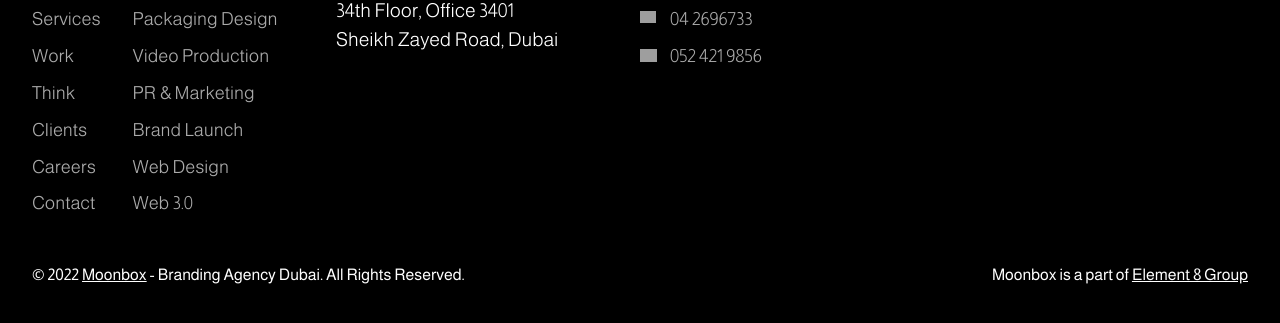
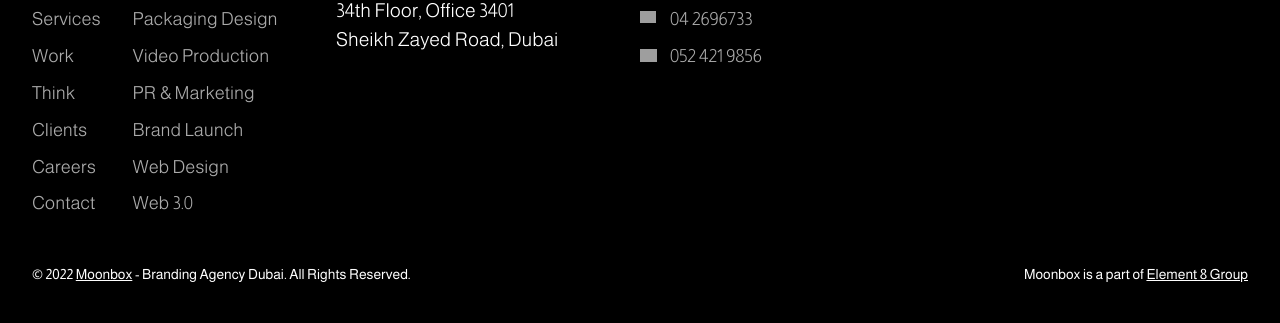
Before and after one commit to farhanf7n/chase-case, a plain HTML site: page index.html in a window 1280 px wide. Shown: the part 8881-9204 px from the top of the page. Drawn offline with nearby package versions, Linux system fonts and the light colour scheme; grey boxes are pictures that could not be loaded.

Commit message:
fixed font size

```diff
--- a/style.css
+++ b/style.css
@@ -535,9 +535,6 @@
 }
 
 .left_side h4 {
-  /* font-size: 6.25rem; */
-  /* letter-spacing: -0.05em; */
-  /* line-height: 6.5rem; */
   font-weight: 200;
   font-size: 70px;
   color: white;
@@ -876,6 +873,8 @@
 .footer-btm a,
 .footer-btm p {
   font-family: var(--ff-secondary);
+  font-size: 14px;
+  font-weight: 400;
 }
 
 a.e8-link {
```
